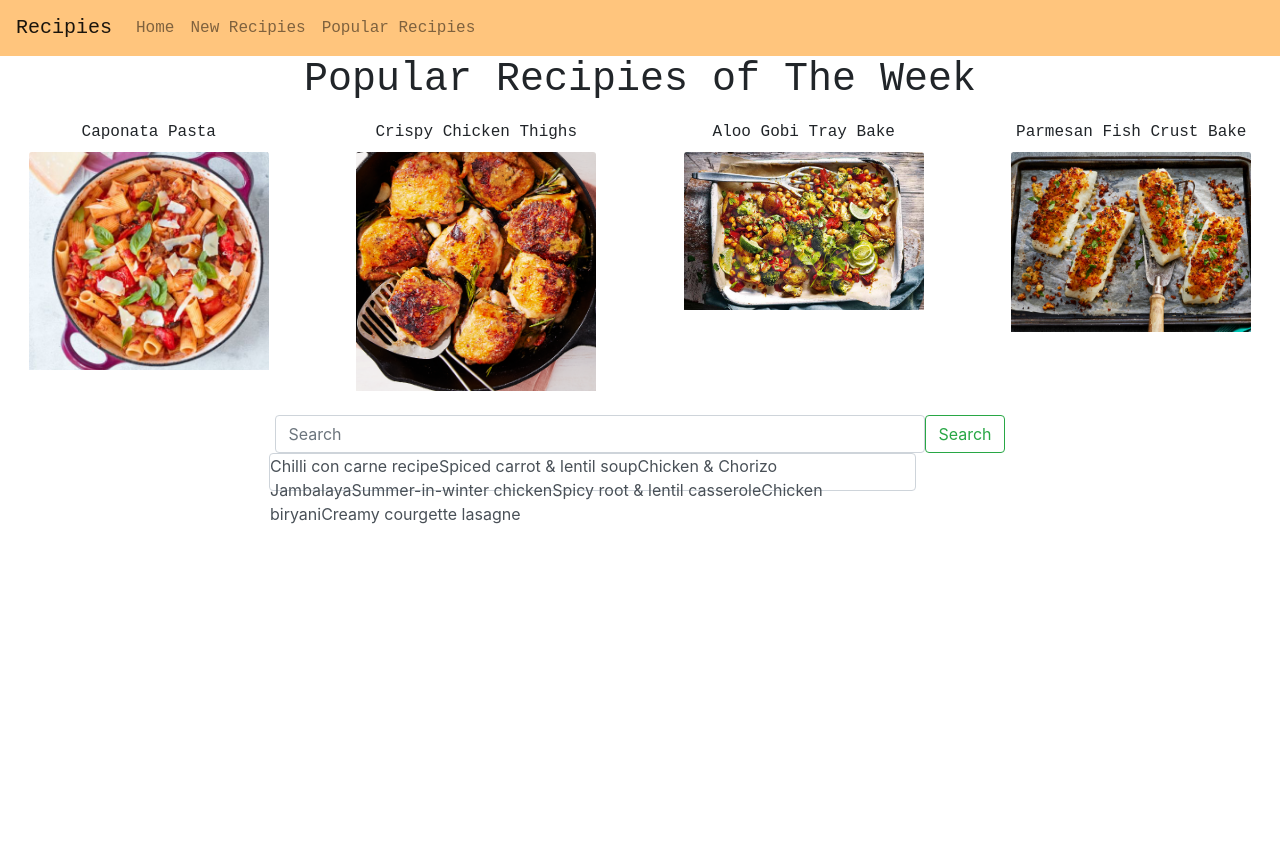
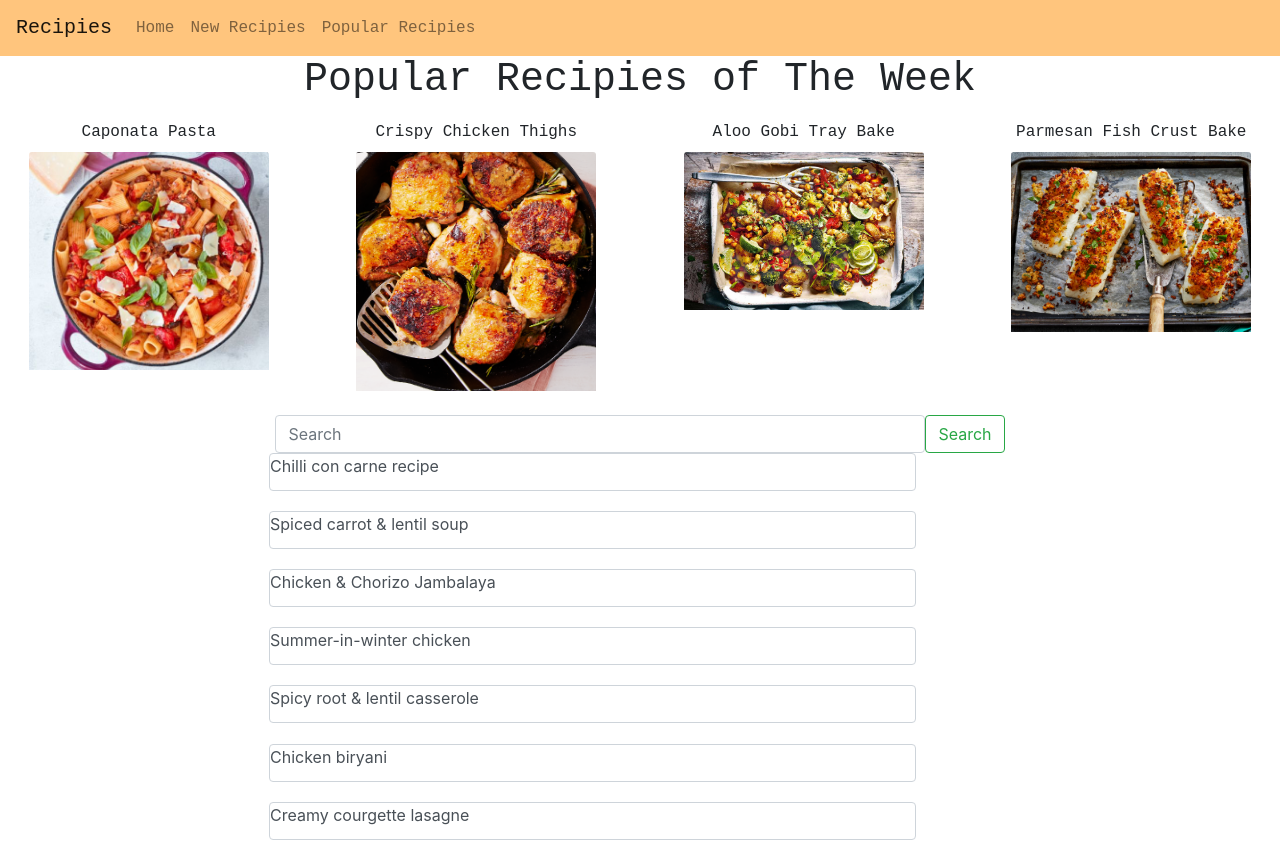
Before and after one commit to TiffanyJan/Recipies, a React (Create React App) app: page / in a window 1280 px wide. Before the commit the page ends 800 px from the top, so only its background shows below. Built offline with nearby package versions, Linux system fonts and the light colour scheme.

Commit message:
render list of recipies

```diff
--- a/src/App.js
+++ b/src/App.js
@@ -94,7 +94,7 @@ function App() {
       </div>
       <div className="container">
         <Row className="justify-content-lg-center">
-          <div className="box">{suggestions}</div>
+          {suggestions.map((suggestion)=> <div className ="box">{suggestion}</div>)}
         </Row>
       </div>
     </>
```
